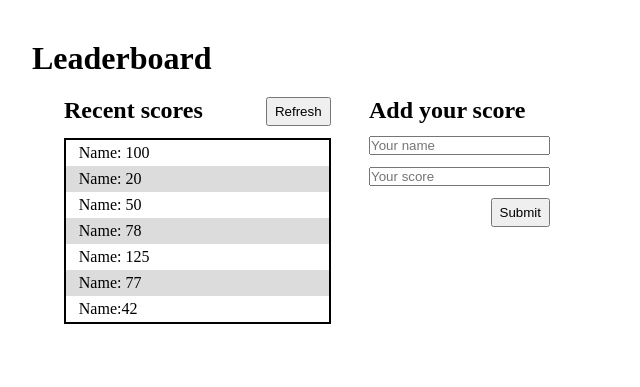
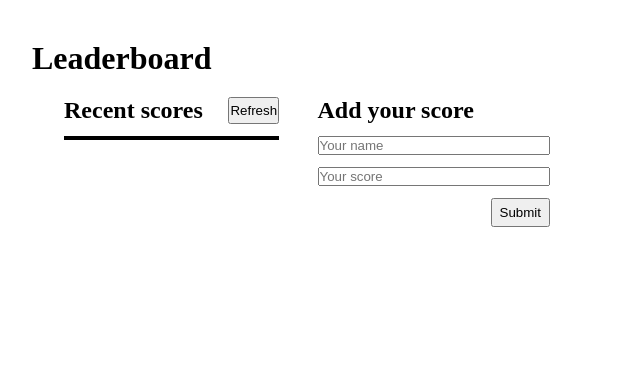
Before and after one commit to lordksix/leaderboard-template, a website built with webpack: page src/index.html in a window 1280 px wide. Shown: the whole page, without its empty margins (0-640 px from the left). Built offline with nearby package versions, Linux system fonts and the light colour scheme.

Commit message:
Refactor for API interactivity

```diff
--- a/src/index.css
+++ b/src/index.css
@@ -21,10 +21,11 @@ li {
   padding-block: max(2.5vh, 10px);
   width: min(85vw, 550px);
   column-gap: max(20px, 3vw);
-  grid-template-columns: 1fr auto;
+  grid-template-columns: auto 1fr;
 }
 
-.leaderboard-side {
+.leaderboard-side,
+#post-score {
   display: flex;
   flex-flow: column;
   gap: max(1.5vh, 10px);
@@ -33,6 +34,7 @@ li {
 .leaderboard-header {
   display: grid;
   grid-template-columns: 1fr auto;
+  column-gap: max(7.5px, 2vw);
 }
 
 .score-list {
@@ -41,6 +43,7 @@ li {
 
 .score-item {
   padding-inline-start: max(1vw, 5px);
+  padding-inline-end: max(3vw, 15px);
   padding-block: max(0.5vh, 2px);
 }
 
--- a/src/index.html
+++ b/src/index.html
@@ -13,22 +13,23 @@
       <div class="leaderboard-side">
         <header class="leaderboard-header">
           <h2>Recent scores</h2>
-          <button type="button" class="leaderboard-btn">Refresh</button>
+          <button type="button" id="leaderboard-btn">Refresh</button>
         </header>
         <ul class="score-list">
         </ul>
       </div>
       <div class="leaderboard-side">
         <h2>Add your score</h2>
-        <label for="name" class="leaderboard-label">Name</label>
-        <input type="text" name="name" id="name" placeholder="Your name" aria-placeholder="Input your name">
-        <label for="score" class="leaderboard-label">Score</label>
-        <input type="number" name="score" id="score" placeholder="Your score" aria-placeholder="Input your score">
-        <button type="submit" class="leaderboard-btn leaderboard-submit">Submit</button>
+        <form id="post-score">
+          <label for="user" class="leaderboard-label">name</label>
+          <input type="text" name="user" id="user" placeholder="Your name" aria-placeholder="Input your name" required>
+          <label for="score" class="leaderboard-label">Score</label>
+          <input type="number" name="score" id="score" placeholder="Your score" aria-placeholder="Input your score" requiered>
+          <button type="submit" class="leaderboard-btn leaderboard-submit">Submit</button>
+        </form>
+        <p id="formFeedback"></p>
       </div>
     </section>
 </main>
-
-
 </body>
 </html>
--- a/src/index.js
+++ b/src/index.js
@@ -1,14 +1,20 @@
 import './index.css';
-import createList from './modules/ListItemMod.js';
+import { printPostResponse, printList } from './modules/utils.js';
 
-const data = [
-  'Name: 100', 'Name: 20', 'Name: 50', 'Name: 78',
-  'Name: 125', 'Name: 77', 'Name:42',
-];
+const baseURL = 'https://us-central1-js-capstone-backend.cloudfunctions.net/api/';
+const gameEndPoint = 'games/';
+const gameID = '6lbvUiU6NvtGL9BW17VD';
+const scoresEndPoint = `${gameID}/scores/`;
 
-const classes = 'score-item';
-const scoreList = document.querySelector('.score-list');
+const endPoint = `${gameEndPoint}${scoresEndPoint}`;
+const url = `${baseURL}${endPoint}`;
 
-const listFrag = createList.createList('li', classes, data);
+const formScores = document.getElementById('post-score');
+const refreshScore = document.getElementById('leaderboard-btn');
 
-scoreList.appendChild(listFrag);
+formScores.setAttribute('action', url);
+refreshScore.setAttribute('name', url);
+
+formScores.addEventListener('submit', printPostResponse);
+
+refreshScore.addEventListener('click', printList);
--- a/src/modules/ListItemMod.js
+++ b/src/modules/ListItemMod.js
@@ -11,6 +11,6 @@ const createList = (elem, classes, dataArr) => {
   return docFrag;
 };
 
-export default {
-  createList,
+export {
+  createList, createElementDefault,
 };
```
Also changed, not shown: build/index.bundle.js, build/index.html.
